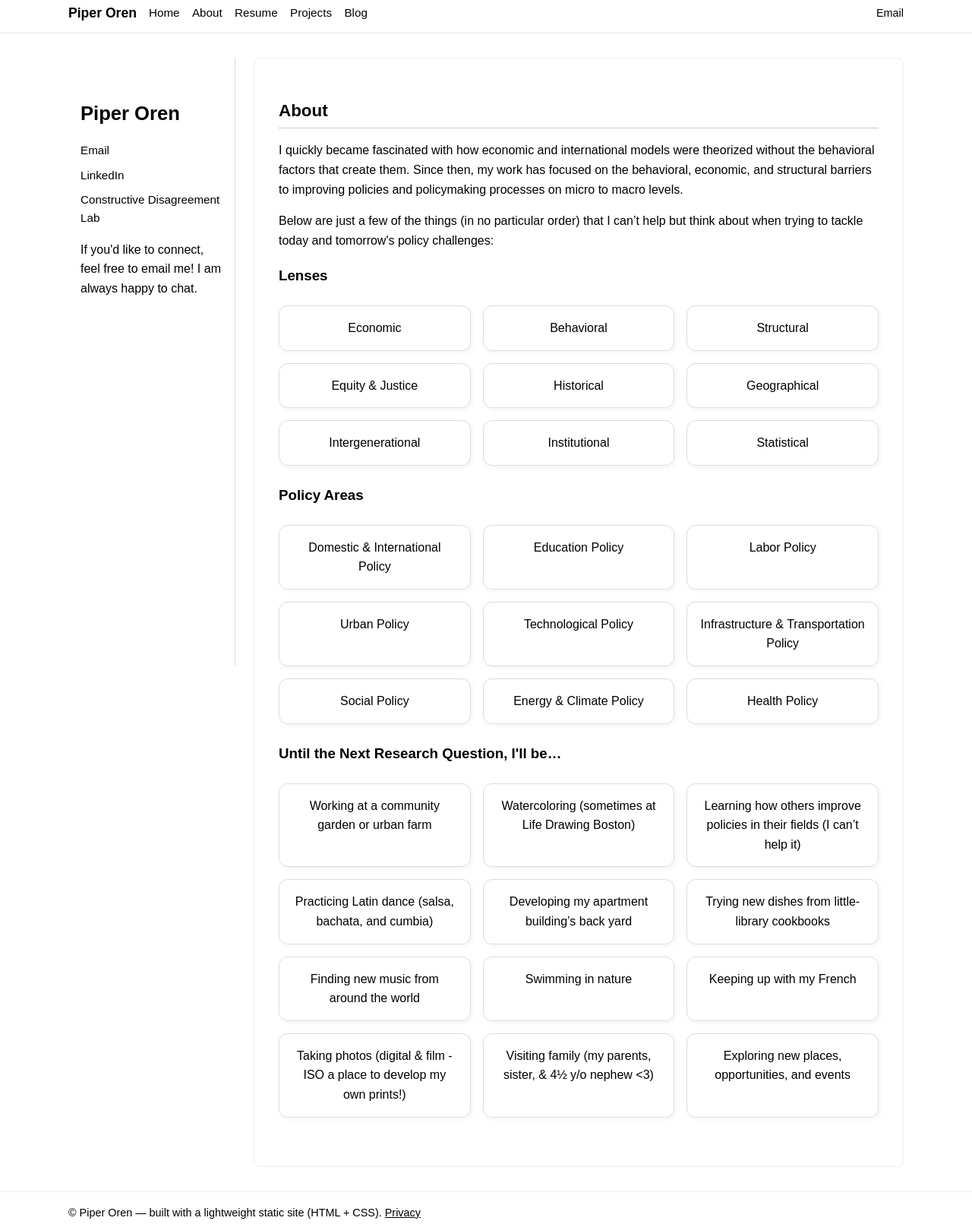
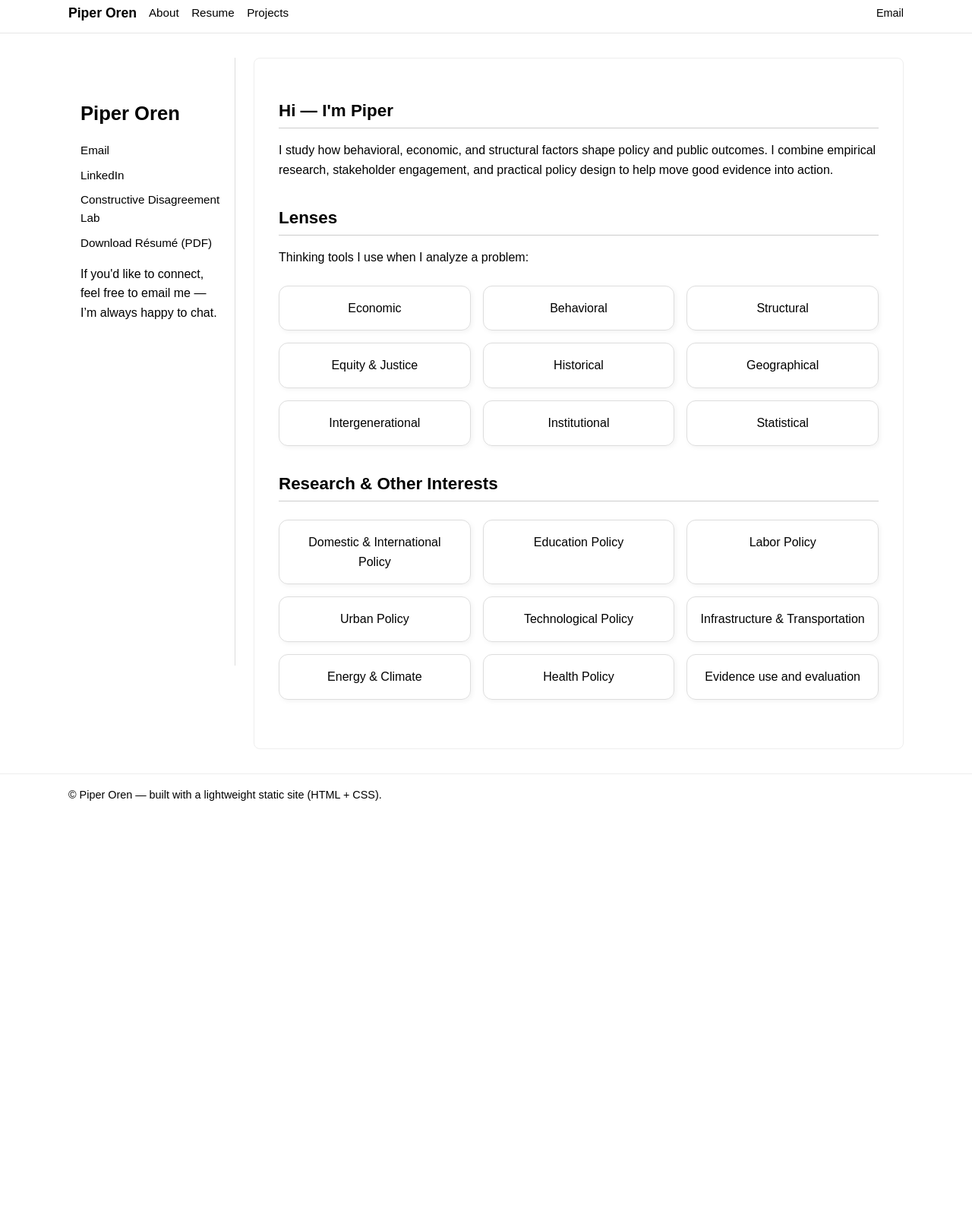
Before and after one commit to piper-o/piper-o.github.io, a plain HTML site: page index.html in a window 1280 px wide. Shown: the part 9-1620 px from the top of the page at 76% size. After the commit the page ends 1083 px from the top, so only its background shows below. Drawn offline with Linux system fonts and the light colour scheme.

Commit message:
Update index.html

```diff
--- a/index.html
+++ b/index.html
@@ -3,31 +3,30 @@
 <head>
   <meta charset="UTF-8" />
   <meta name="viewport" content="width=device-width, initial-scale=1.0"/>
+  <title>Piper Oren</title>
   <link rel="stylesheet" href="styles.css">
-  <title>Piper Oren</title>
-
 </head>
 <body>
-  <a class="skip-link" href="#main-content" style="position:absolute;left:-9999px;top:auto;overflow:hidden;">Skip to content</a>
+  <a class="skip-link" href="#main-content" style="position:absolute;left:-9999px;">Skip to content</a>
 
-  <!-- header / nav -->
+  <!-- shared nav -->
   <header>
     <div class="header-inner">
+      <!-- site title links to home -->
       <a class="site-title" href="/index.html">Piper Oren</a>
+
       <nav aria-label="Primary navigation">
-        <a href="/index.html">Home</a>
         <a href="/about.html">About</a>
-        <a href="/resume.html">Resume</a>
+        <a href="piper-oren-resume.pdf" target="_blank" rel="noopener">Resume</a>
         <a href="/projects.html">Projects</a>
-        <a href="/blog/index.html">Blog</a>
       </nav>
+
       <div class="contact-link">
         <a href="mailto:piper.oren@gmail.com" style="color:var(--link);text-decoration:none">Email</a>
       </div>
     </div>
   </header>
 
-  <!-- page layout -->
   <div class="layout" role="main" id="main-content">
     <aside aria-labelledby="profile-title">
       <h1 id="profile-title">Piper Oren</h1>
@@ -36,21 +35,23 @@
         <a href="mailto:piper.oren@gmail.com">Email</a>
         <a href="https://www.linkedin.com/in/piper-oren" target="_blank" rel="noopener">LinkedIn</a>
         <a href="https://www.juliaminson.com/lab" target="_blank" rel="noopener">Constructive Disagreement Lab</a>
+        <a href="piper-oren-resume.pdf" target="_blank" rel="noopener">Download Résumé (PDF)</a>
       </div>
 
       <section aria-label="Short note">
-        <p>If you'd like to connect, feel free to email me! I am always happy to chat.</p>
+        <p>If you'd like to connect, feel free to email me — I’m always happy to chat.</p>
       </section>
     </aside>
 
     <main>
-      <section id="about">
-        <h2>About</h2>
-        <p>I quickly became fascinated with how economic and international models were theorized without the behavioral factors that create them. Since then, my work has focused on the behavioral, economic, and structural barriers to improving policies and policymaking processes on micro to macro levels.</p>
-        <p>Below are just a few of the things (in no particular order) that I can’t help but think about when trying to tackle today and tomorrow's policy challenges:</p>
+      <section id="intro">
+        <h2>Hi — I'm Piper</h2>
+        <p>I study how behavioral, economic, and structural factors shape policy and public outcomes. I combine empirical research, stakeholder engagement, and practical policy design to help move good evidence into action.</p>
+      </section>
 
-        <!-- Lenses Grid -->
-        <h3>Lenses</h3>
+      <section id="lenses">
+        <h2>Lenses</h2>
+        <p>Thinking tools I use when I analyze a problem:</p>
         <div class="grid" aria-hidden="false">
           <div>Economic</div>
           <div>Behavioral</div>
@@ -62,35 +63,20 @@
           <div>Institutional</div>
           <div>Statistical</div>
         </div>
+      </section>
 
-        <!-- Policy Domains Grid -->
-        <h3>Policy Areas</h3>
+      <section id="interests">
+        <h2>Research & Other Interests</h2>
         <div class="grid">
           <div>Domestic &amp; International Policy</div>
           <div>Education Policy</div>
           <div>Labor Policy</div>
           <div>Urban Policy</div>
           <div>Technological Policy</div>
-          <div>Infrastructure &amp; Transportation Policy</div>
-          <div>Social Policy</div>
-          <div>Energy &amp; Climate Policy</div>
+          <div>Infrastructure &amp; Transportation</div>
+          <div>Energy &amp; Climate</div>
           <div>Health Policy</div>
-        </div>
-
-        <h3>Until the Next Research Question, I'll be…</h3>
-        <div class="grid">
-          <div>Working at a community garden or urban farm</div>
-          <div>Watercoloring (sometimes at Life Drawing Boston)</div>
-          <div>Learning how others improve policies in their fields (I can’t help it)</div>
-          <div>Practicing Latin dance (salsa, bachata, and cumbia)</div>
-          <div>Developing my apartment building’s back yard</div>
-          <div>Trying new dishes from little-library cookbooks</div>
-          <div>Finding new music from around the world</div>
-          <div>Swimming in nature</div>
-          <div>Keeping up with my French</div>
-          <div>Taking photos (digital &amp; film - ISO a place to develop my own prints!)</div>
-          <div>Visiting family (my parents, sister, &amp; 4½ y/o nephew &lt;3)</div>
-          <div>Exploring new places, opportunities, and events</div>
+          <div>Evidence use and evaluation</div>
         </div>
       </section>
     </main>
@@ -99,7 +85,6 @@
   <footer>
     <div style="max-width:1100px;margin:auto;color:var(--muted);font-size:0.9rem">
       © Piper Oren — built with a lightweight static site (HTML + CSS).
-      <a href="/privacy.html" style="color:var(--link)">Privacy</a>
     </div>
   </footer>
 </body>
```
